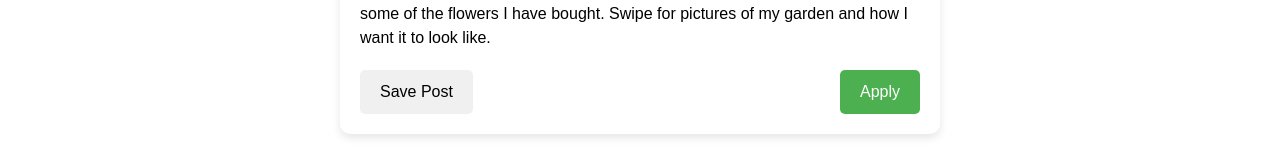
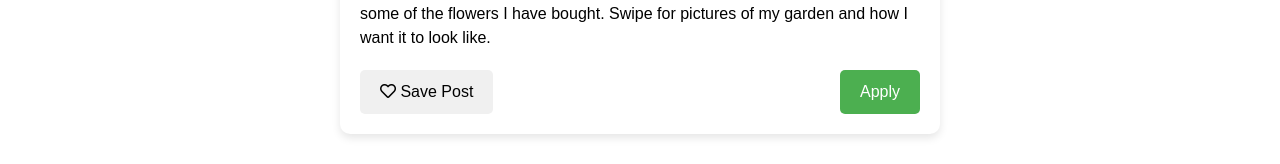
Before and after one commit to SENZAGlobalClassroom/UCVME, a Vue app: page / in a window 1280 px wide. Shown: the part 335-499 px from the top of the page. Built offline with nearby package versions, Linux system fonts and the light colour scheme; a web font is replaced by a local one.

Commit message:
Fixed saved post - added heart to it

```diff
--- a/src/components/Home.vue
+++ b/src/components/Home.vue
@@ -49,7 +49,7 @@ import { RouterLink, RouterView } from 'vue-router'
           <!-- Swipe for pictures if necessary -->
         </div>
         <div class="post-actions">
-          <button class="save-post">Save Post</button>
+          <button class="save-post"><i class="far fa-heart"></i> Save Post</button>
           <button class="apply-post">Apply</button>
         </div>
       </div>
```
